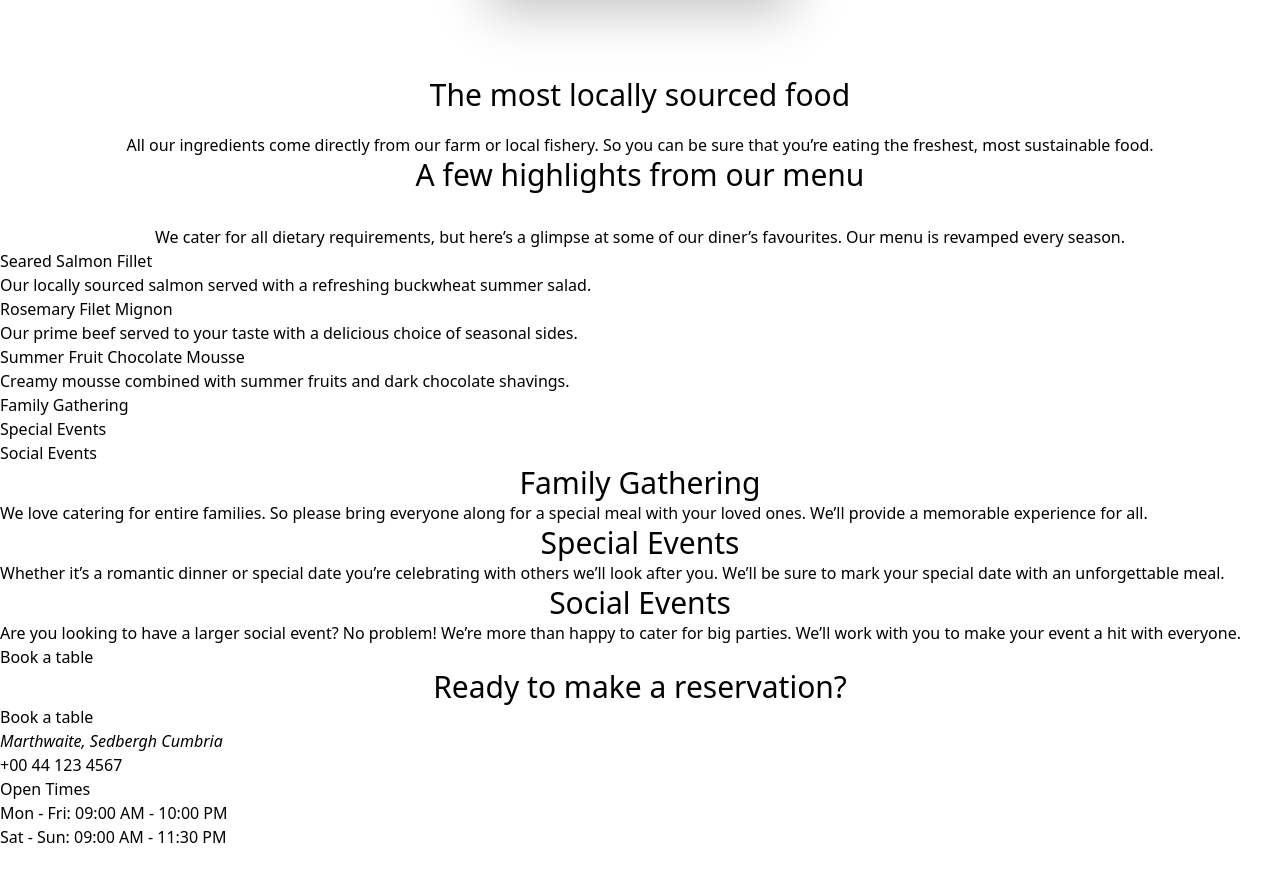
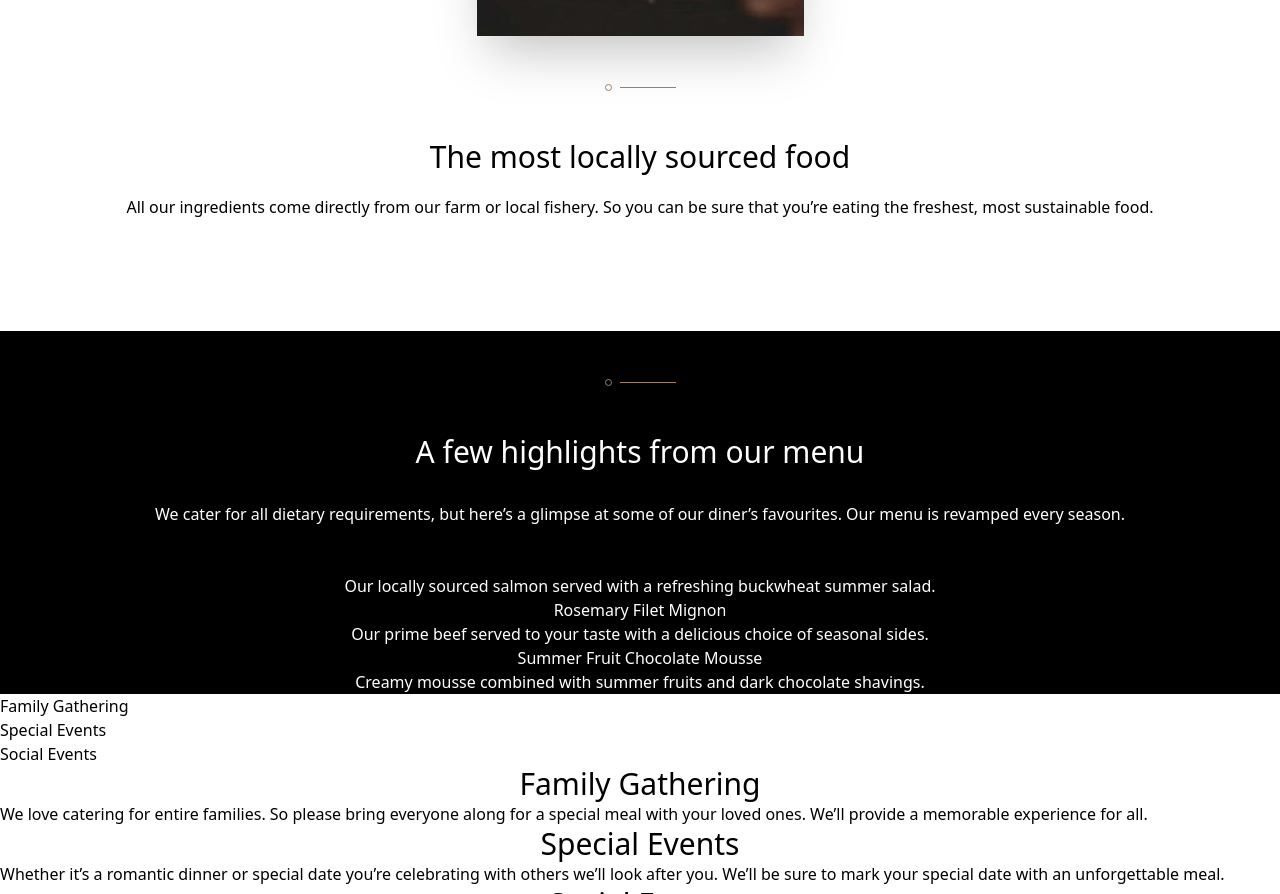
Before and after one commit to HorroGlitch/new_dine_restaurant, a website built with Vite: page index.html in a window 1280 px wide. Shown: the part 1622-2516 px from the top of the page. Before the commit the page ends 2471 px from the top, so only its background shows below. Built offline with nearby package versions, Linux system fonts and the light colour scheme; files whose address does not match are found by name.

Commit message:
highlights part start

```diff
--- a/index.html
+++ b/index.html
@@ -13,7 +13,7 @@
   <body>
     <header class="bg-no-repeat bg-[url('img/hero-bg-mobile.jpg')]  flex flex-col items-center">
 
-      <img alt="dineTitle" class="mt-56 w-20 items-center" src="img/logo.svg">
+      <img alt="dineTitle" class="mt-56 w-20 items-center" src="/img/logo.svg">
       <h2 class="text-center text-3xl mt-10 text-white">
         Exquisite dining <br> since 1989
       </h2>
@@ -31,11 +31,12 @@
 
       <main>
 
-        <article class="flex bottom-15 flex-col items-center">
+        <article class="flex relative bottom-10 flex-col items-center">
 
-          <img alt="enjoyablePlaceImg" src="img/enjoyable-place-mobile.jpg" class="shadow-2xl">
+          <img alt="enjoyablePlaceImg" src="/img/enjoyable-place-mobile.jpg" class="shadow-2xl relative bottom-15">
+          <img alt="pattern_devide" src="/img/pattern-divide.svg" class="mt-12">
 
-        <h2 class="text-center text-3xl mt-16 px-16">
+        <h2 class="text-center text-3xl mt-12 px-16">
           Enjoyable place for all the family
         </h2>
 
@@ -48,9 +49,11 @@
 
         <article class="flex bottom-15 flex-col items-center">
 
-          <img alt="mostLocallyImg" src="img/locally-sourced-mobile.jpg" class="mt-20 shadow-2xl">
+          <img alt="mostLocallyImg" src="/img/locally-sourced-mobile.jpg" class="mt-20 shadow-2xl">
 
-        <h2 class="text-center text-3xl mt-20">
+          <img alt="pattern_devide" src="/img/pattern-divide.svg" class="mt-12">
+
+        <h2 class="text-center text-3xl mt-12 px-16">
           The most locally sourced food
         </h2>
 
@@ -61,38 +64,43 @@
 
         </article>
 
+        <section class="flex bottom-15 flex-col items-center bg-black mt-28">
 
+          <img alt="pattern_devide" src="/img/pattern-divide.svg" class="mt-12">
 
-      <h2 class="text-center text-3xl">A few highlights from our menu</h2>
+      <h2 class="text-center text-3xl text-white mt-12 px-13">A few highlights from our menu</h2>
 
-      <p class="flex flex-col items-center mt-8 px-6 text-center">
+      <p class="flex flex-col items-center mt-8 px-6 text-center text-white">
         We cater for all dietary requirements, but here’s a glimpse at some of our diner’s favourites.
         Our menu is revamped every season.
       </p>
 
       <img>
-
+      img/pattern-divide.svg
       <h3>Seared Salmon Fillet</h3>
 
-      <p>
+      <p class="text-white">
         Our locally sourced salmon served with a refreshing buckwheat summer salad.
       </p>
 
       <img>
 
-      <h3>Rosemary Filet Mignon</h3>
+      <h3 class="text-white">Rosemary Filet Mignon</h3>
 
-      <p>
+      <p class="text-white">
         Our prime beef served to your taste with a delicious choice of seasonal sides.
       </p>
 
       <img>
 
-      <h3>Summer Fruit Chocolate Mousse</h3>
+      <h3 class="text-white">Summer Fruit Chocolate Mousse</h3>
 
-      <p>
+      <p class="text-white">
         Creamy mousse combined with summer fruits and dark chocolate shavings.
       </p>
+
+        </section>
+
 
       <img>
 
```
Also changed, not shown: public/img/enjoyable-place-mobile.jpg (renamed from img/enjoyable-place-mobile.jpg), public/img/favicon-32x32.png (renamed from img/favicon-32x32.png), public/img/hero-bg-mobile.jpg (renamed from img/hero-bg-mobile.jpg), public/img/locally-sourced-mobile.jpg (renamed from img/locally-sourced-mobile.jpg), public/img/logo.svg (renamed from img/logo.svg), public/img/pattern-divide.svg (added), 2 other files.
